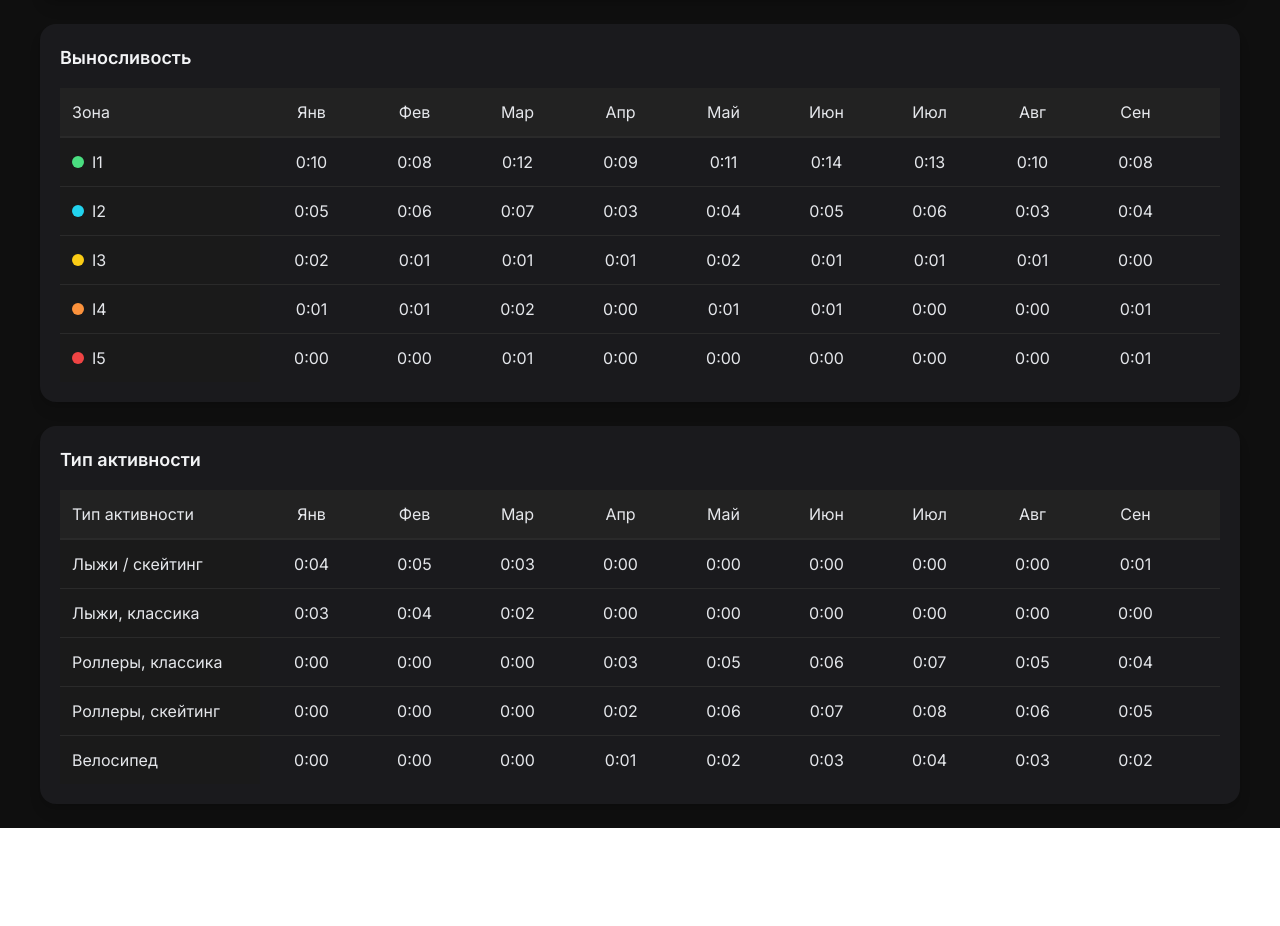
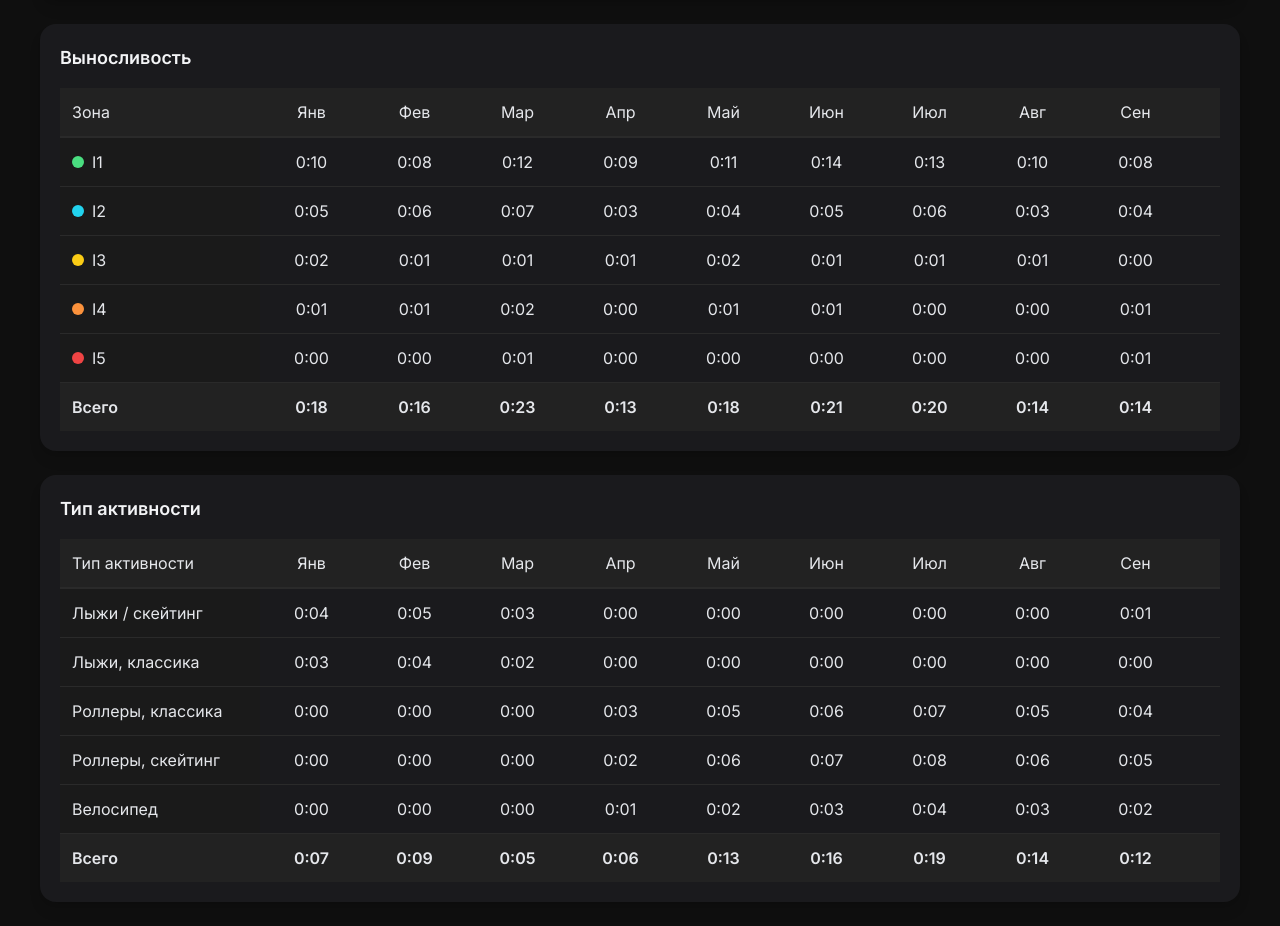
Before and after one commit to mbaliabin/dagbook-test, a React (Vite) app in the folder fasx-frontend/: page /statistics in a window 1280 px wide. Shown: the part 1160-2086 px from the top of the page. Before the commit the page ends 1988 px from the top, so only its background shows below. Built offline with nearby package versions, Linux system fonts and the light colour scheme.

Commit message:
Доработка StatisticsPage.tsx 395

```diff
--- a/fasx-frontend/src/pages/StatisticsPage.tsx
+++ b/fasx-frontend/src/pages/StatisticsPage.tsx
@@ -289,13 +289,46 @@ const TableSection: React.FC<{ table: any; index: number }> = ({ table, index })
                 </div>
               </div>
             ))}
+
+            {/* TOTAL ROW ПО МЕСЯЦАМ */}
+            {table.title !== "Параметры дня" && (
+              <div className="flex border-t border-[#2a2a2a] bg-[#222] font-semibold">
+                <div
+                  className="p-3 sticky left-0 bg-[#222] z-10"
+                  style={{ width: leftWidth }}
+                >
+                  Всего
+                </div>
+
+                {filteredMonths.map((_, k) => {
+                  const monthSum = table.data.reduce((sum, row: any) => sum + (row.months[k] || 0), 0);
+                  return (
+                    <div
+                      key={k}
+                      className="p-3 text-center flex-none"
+                      style={{ width: colWidth }}
+                    >
+                      {table.title === "Выносливость" || table.title === "Тип активности"
+                        ? formatTime(monthSum)
+                        : monthSum}
+                    </div>
+                  );
+                })}
+
+                <div
+                  className="p-3 text-center bg-[#1f1f1f] flex-none"
+                  style={{ width: totalWidth }}
+                >
+                  {table.data.reduce((sum, row: any) => sum + (row.total || 0), 0)}
+                </div>
+              </div>
+            )}
           </div>
         </div>
       </div>
     </div>
   );
 };
-
 
 
   const handleLogout = () => {
```
